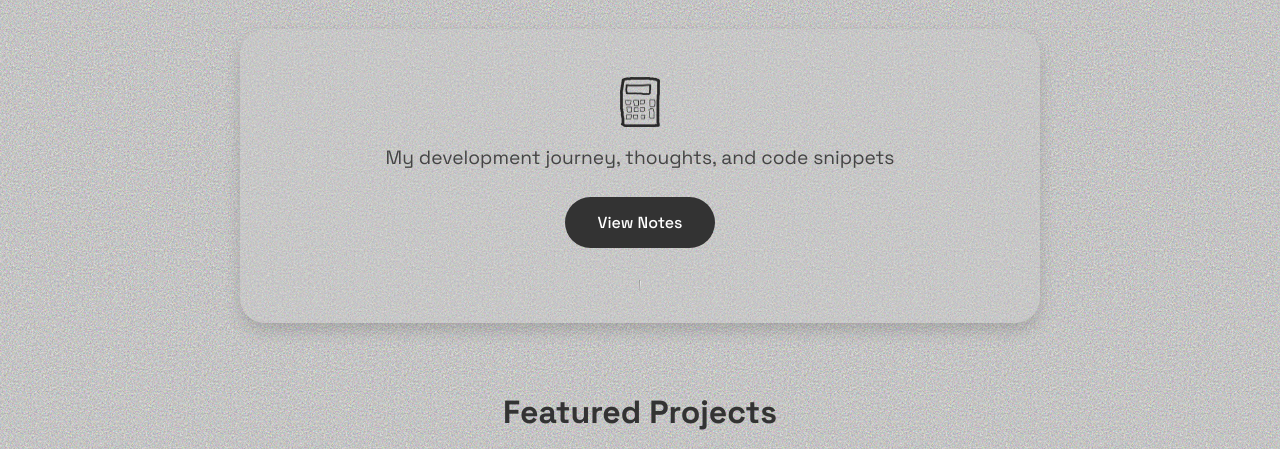
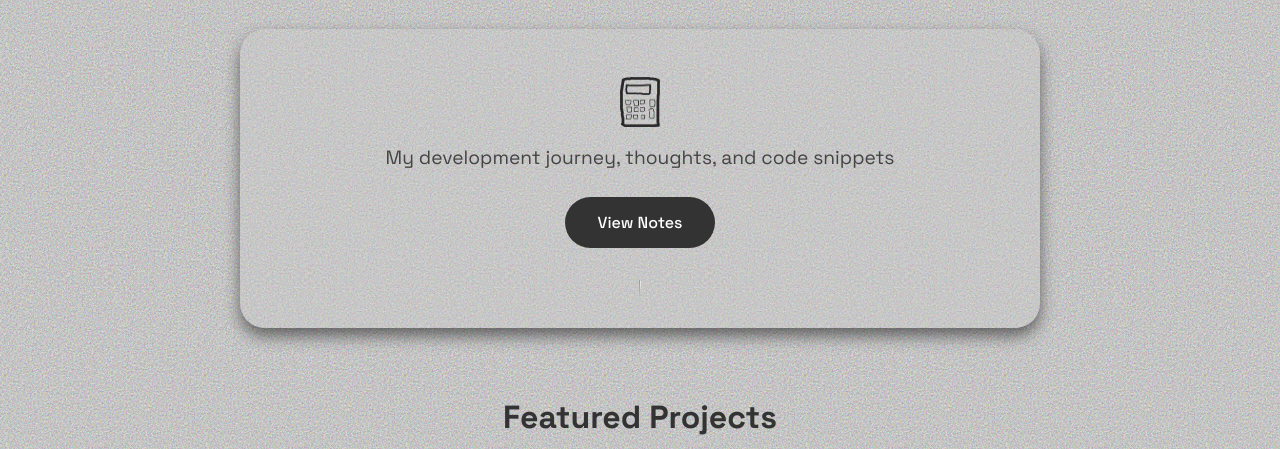
Before and after one commit to Amrqhz/Amrqhz.github.io, a plain HTML site: page index.html in a window 1280 px wide. Shown: the part 699-1148 px from the top of the page. Drawn offline with Linux system fonts and the light colour scheme.

Commit message:
make a dev note section and related things

```diff
--- a/styles.css
+++ b/styles.css
@@ -344,7 +344,7 @@ footer {
     background-color: #cccccc59;
     border-radius: 25px;
     padding: 2rem;
-    box-shadow: 0 8px 16px rgba(0, 0, 0, 0.15);
+    box-shadow: 0 8px 16px rgba(0, 0, 0, 0.5);
     max-width: 800px;
     margin: 0 auto;
     display: flex;
@@ -356,7 +356,7 @@ footer {
 
 .dev-notes-card:hover {
     transform: translateY(-5px);
-    box-shadow: 0 12px 24px rgba(0, 0, 0, 0.25);
+    box-shadow: 0 12px 24px rgba(0, 0, 0, 0.65);
     background-color: #d4d4d480;
 }
 
@@ -369,7 +369,7 @@ footer {
     margin-top: 1rem;
 }
 hr.solid{
-    border-bottom: 10px solid #bbb;
+    border-bottom: 15px solid #bbb;
 }
 .notes-icon {
     width: 40px;
```
Also changed, not shown: index.html (+0 -3 lines).
